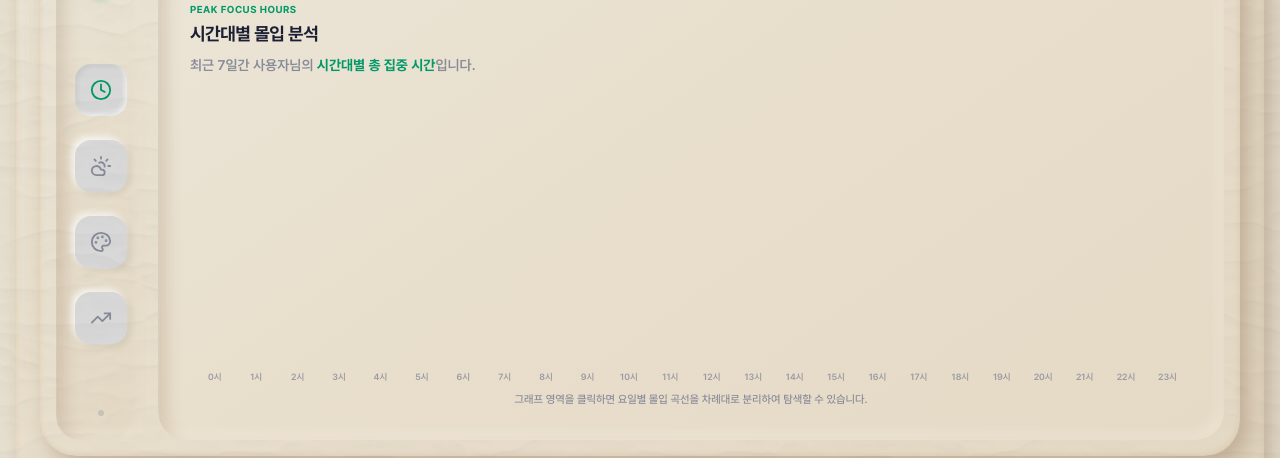
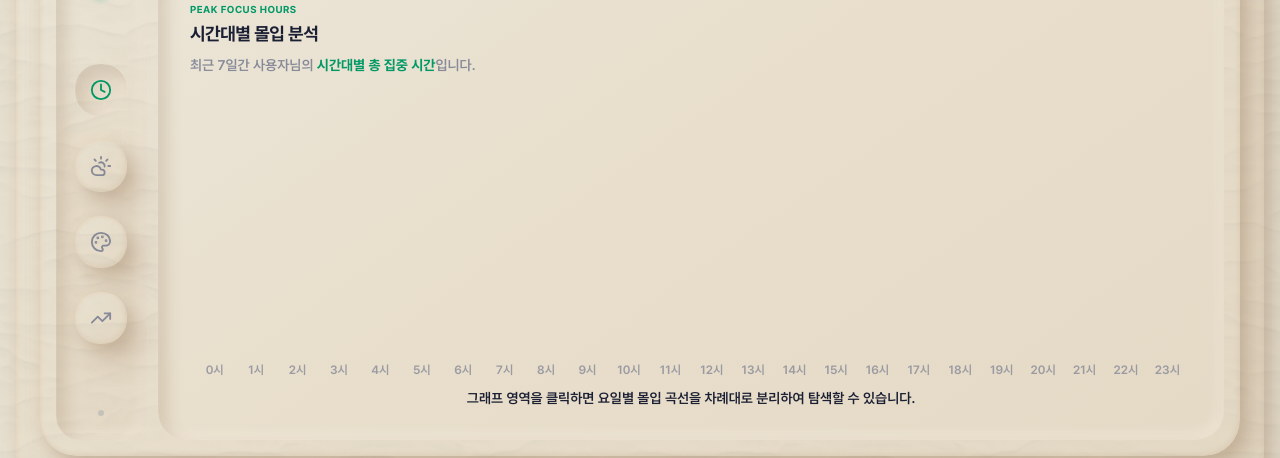
Before and after one commit to SSG-ureca/Oasis25-Frontend, a React (Vite) app: page /main/stats in a window 1280 px wide. Shown: the part 184-642 px from the top of the page. Built offline with nearby package versions, Linux system fonts and the light colour scheme; no server answers; sample sign-in values are in the browser's storage.

Commit message:
Style: 통계 페이지 탭 버튼 및 차트 안내문구 스타일 개선

```diff
--- a/src/components/stats/HourlyFocusChart.tsx
+++ b/src/components/stats/HourlyFocusChart.tsx
@@ -79,8 +79,8 @@ export const HourlyFocusChart = ({
         <h2 className="text-base sm:text-lg font-extrabold tracking-tight flex items-center justify-between">
           <span>시간대별 몰입 분석</span>
           {peakHour !== null && (
-            <span className="text-[9px] sm:text-[10px] font-extrabold text-text-muted bg-gray-100/80 px-2 py-0.5 rounded-md tracking-wider">
-              PEAK: {peakHour}시 - {peakHour + 1}시
+            <span className="text-[10px] sm:text-xs font-extrabold text-text bg-black/5 dark:bg-white/10 px-2 py-0.5 rounded-md tracking-wider">
+              PEAK: {peakHour}시 - {peakHour + 1 === 24 ? 0 : peakHour + 1}시
             </span>
           )}
         </h2>
@@ -96,7 +96,7 @@ export const HourlyFocusChart = ({
               <span className=" block mt-0.5">
                 하루 중 몰입 효율은{" "}
                 <span className="text-emerald-600 font-extrabold">
-                  {peakHour}시 ~ {peakHour + 1}시
+                  {peakHour}시 ~ {peakHour + 1 === 24 ? 0 : peakHour + 1}시
                 </span>{" "}
                 사이에 가장 높게 나타납니다.
               </span>
@@ -177,7 +177,7 @@ export const HourlyFocusChart = ({
       </div>
 
       <div className="z-10 w-full space-y-1.5 pt-1">
-        <div className="flex justify-between px-1 text-[7px] sm:text-[9px] font-semibold text-text-muted/80 w-full select-none pointer-events-none pb-0.5">
+        <div className="flex justify-between px-1 text-[9px] sm:text-xs font-semibold text-text-muted/80 w-full select-none pointer-events-none pb-0.5">
           {Array.from({ length: 24 }, (_, i) => (
             <span key={i} className="text-center flex-1">
               {i}시
@@ -185,10 +185,10 @@ export const HourlyFocusChart = ({
           ))}
         </div>
 
-        <div className="text-[10px] sm:text-[11px] text-text-muted font-medium text-center select-none">
+        <div className="text-xs sm:text-sm text-text font-semibold text-center select-none mt-2">
           {selectedDayInfo ? (
             <span
-              className="cursor-pointer hover:text-emerald-600 transition-colors"
+              className="cursor-pointer hover:text-emerald-500 transition-colors"
               onClick={handleChartClick}>
               {selectedDayInfo.totalFocusMin > 0
                 ? `${selectedDayInfo.dayLabel} (${selectedDayInfo.dateString})의 곡선을 강조 표시 중입니다. (총 ${selectedDayInfo.totalFocusMin}분 몰입)`
--- a/src/pages/StatsPage.tsx
+++ b/src/pages/StatsPage.tsx
@@ -1,5 +1,7 @@
 import { useState, useEffect } from "react";
 import { Panel } from "../components/common/Panel";
+import { clayVariants } from "../types/clayVariants";
+import { cn } from "../utils/cn";
 import { Clock, CloudSun, Palette, TrendingUp } from "lucide-react";
 import { useStats } from "../hooks/useStats";
 import { HourlyFocusChart } from "../components/stats/HourlyFocusChart";
@@ -59,11 +61,13 @@ export const StatsPage = () => {
                       key={item.id}
                       onClick={() => setActiveTab(item.id)}
                       title={item.label}
-                      className={`w-10 h-10 sm:w-12 sm:h-12 md:w-13 md:h-13 rounded-2xl flex items-center justify-center transition-all duration-300 ${
+                      className={cn(
+                        "w-10 h-10 sm:w-12 sm:h-12 md:w-13 md:h-13 flex items-center justify-center transition-all duration-300 rounded-2xl",
+                        clayVariants({ variant: "clay", inset: isActive }),
                         isActive
-                          ? "bg-bg-light text-emerald-600 shadow-[inset_-2px_-2px_5px_rgba(255,255,255,0.7),_inset_2px_2px_5px_rgba(0,0,0,0.08)]"
-                          : "bg-bg-light text-text-muted hover:text-text shadow-[-3px_-3px_7px_rgba(255,255,255,0.8),_3px_3px_7px_rgba(0,0,0,0.08)] hover:scale-105 active:shadow-[inset_-1px_-1px_3px_rgba(255,255,255,0.7),_inset_1px_1px_3px_rgba(0,0,0,0.08)]"
-                      }`}>
+                          ? "text-emerald-600"
+                          : "text-text-muted hover:text-text hover:scale-105"
+                      )}>
                       <Icon className="w-4.5 h-4.5 sm:w-5 md:w-5.5 md:h-5.5" />
                     </button>
                   );
```
